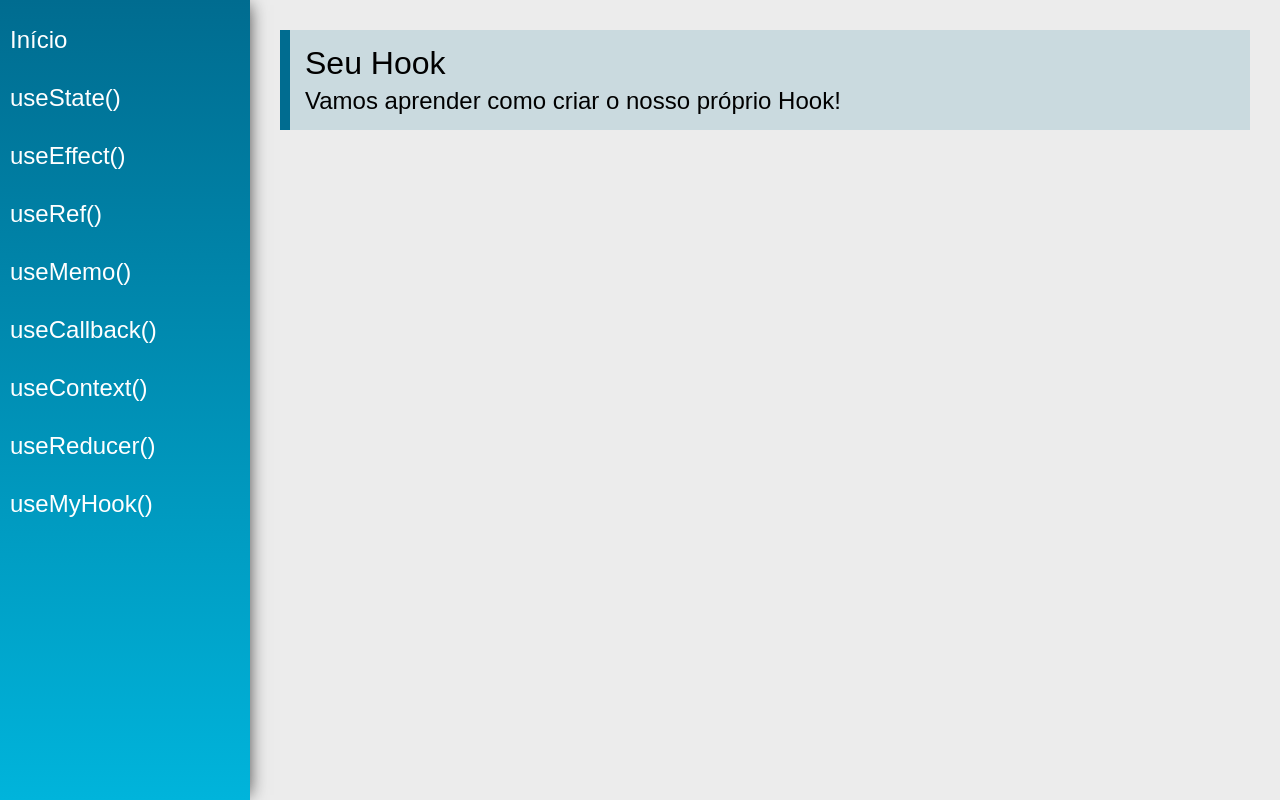
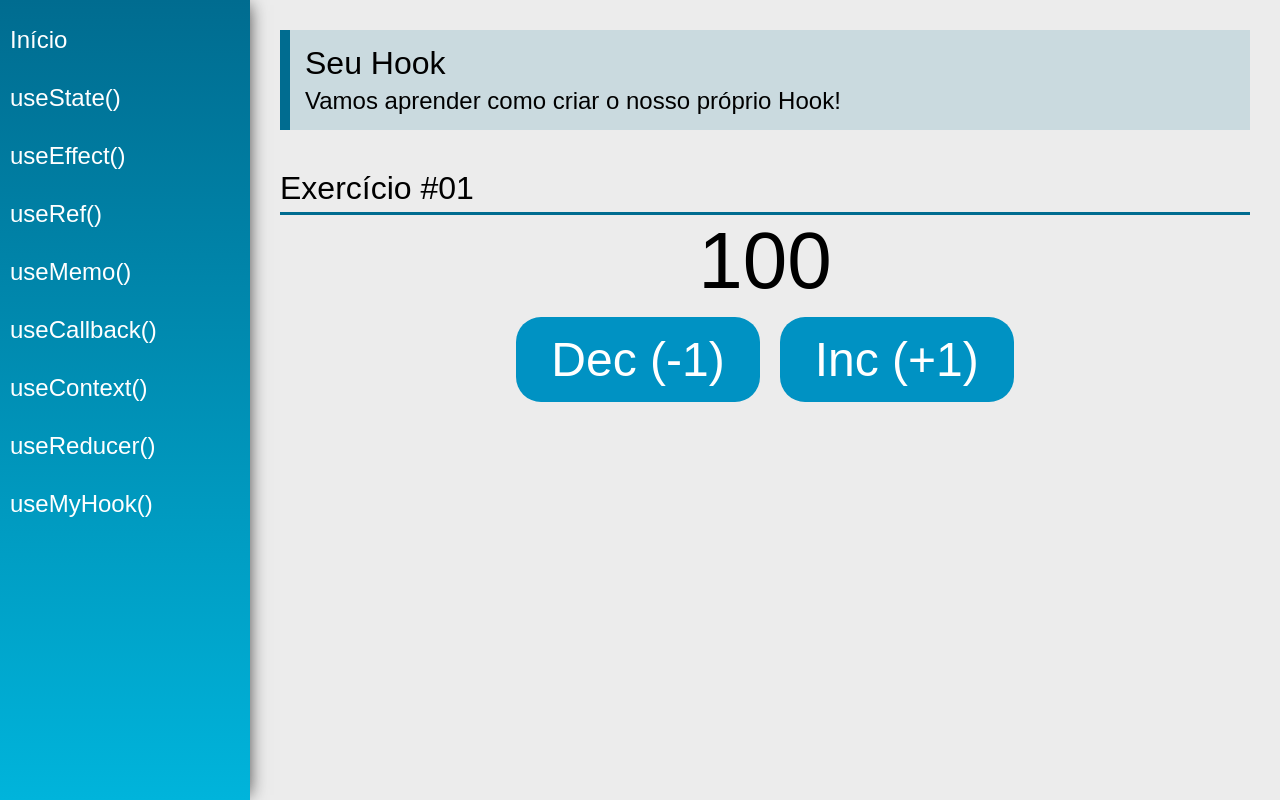
Before and after one commit to nortonx/react-hooks, a React (Create React App) app: page /useCustom in a window 1280 px wide. Built offline with nearby package versions, Linux system fonts and the light colour scheme.

Commit message:
first example useCustom()/useCounter()

```diff
--- /dev/null
+++ b/src/hooks/useCounter.js
@@ -0,0 +1,16 @@
+import { useState } from 'react'
+
+export const useCounter = (initialValue = 100) => {
+  const [count, setCount] = useState(initialValue)
+
+  const inc = () => {
+    setCount(count + 1)
+  }
+
+  const dec = () => {
+    setCount(count - 1)
+  }
+
+  return [count, inc, dec]
+
+}
--- a/src/views/examples/UseCustom.jsx
+++ b/src/views/examples/UseCustom.jsx
@@ -1,13 +1,26 @@
 import React from 'react'
 import PageTitle from '../../components/layout/PageTitle'
+import SectionTitle from '../../components/layout/SectionTitle'
+import { useCounter } from '../../hooks/useCounter'
+
 
 const UseRef = (props) => {
+    const [count, inc, dec] = useCounter()
     return (
         <div className="UseCustom">
             <PageTitle
                 title="Seu Hook"
                 subtitle="Vamos aprender como criar o nosso próprio Hook!"
             />
+
+            <SectionTitle title="Exercício #01" />
+            <div className="center">
+                <span className="text">{count}</span>
+                <div>
+                    <button className="btn" onClick={() => dec()}>Dec (-1)</button>
+                    <button className="btn" onClick={() => inc()}>Inc (+1)</button>
+                </div>
+            </div>
         </div>
     )
 }
```
